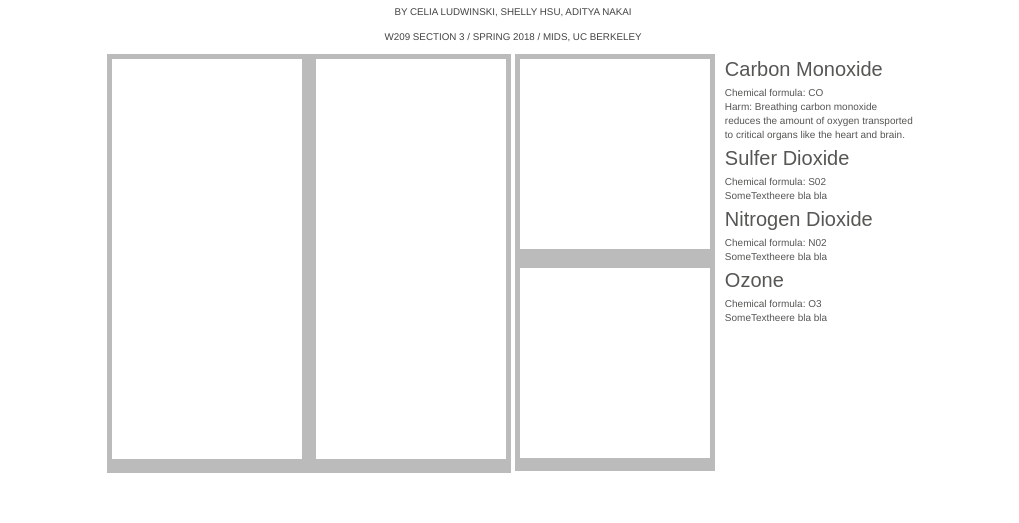
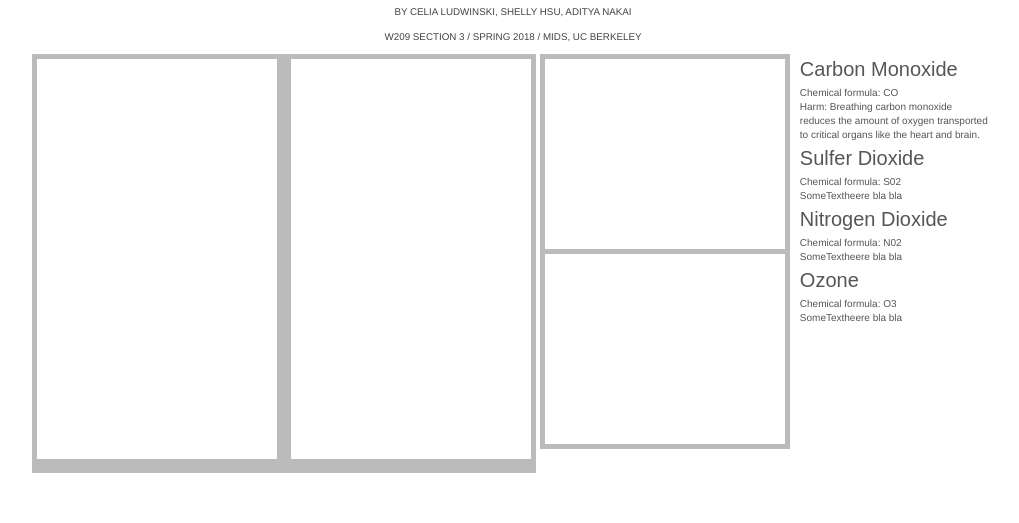
Before and after one commit to shhsue/W209AirPollutionProject, a plain HTML site: page d3 vis/index.html in a window 1280 px wide. Shown: the part 91-614 px from the top of the page, without its empty margins (127-1146 px from the left). Drawn offline with Linux system fonts and the light colour scheme; a web font is replaced by a local one.

Commit message:
wide responsive design

```diff
--- a/d3 vis/css/style.css
+++ b/d3 vis/css/style.css
@@ -8,7 +8,7 @@ body {
 	color: #555753;
 	padding: 0;
     margin:40px;
-    min-width:1000px;
+    /*min-width:1000px;*/
 	}
 p {
 	text-align: justify;
@@ -91,21 +91,21 @@ svg {
 .double_map {
 }
 .line_graphs{
-    width:200px;
+    /*  width:200px;*/
 }
 
 /* individual graph type styles */
 .map_graph{
     margin:5px;
     background-color:white;
-    width:190px;
+    width:240px;
     height:400px;
     display:inline-block;
 }
 .line_graph{
     margin:5px;
     background-color:white;
-    width:190px;
+    width:240px;
     height:190px;
-    display:inline-block;
+    display:block;
 }
--- a/d3 vis/index.html
+++ b/d3 vis/index.html
@@ -11,6 +11,8 @@
     <h1>Air Pollution</h1>
     <div class="meta">BY CELIA LUDWINSKI, SHELLY HSU, ADITYA NAKAI</div>
     <div class="meta">W209 SECTION 3  /  SPRING 2018  /  MIDS, UC BERKELEY</div>
+
+    <div class="main">
 
         <div class="double_map">
             <svg id="map1" class="map_graph"></svg>
@@ -58,6 +60,7 @@
                 </div>
             </button>
         </div>
+    </div>
 
     <div class="body_text">
         <h2>POLLUTION</h2>
```
Lines whose indentation alone changed are shown as unchanged.
